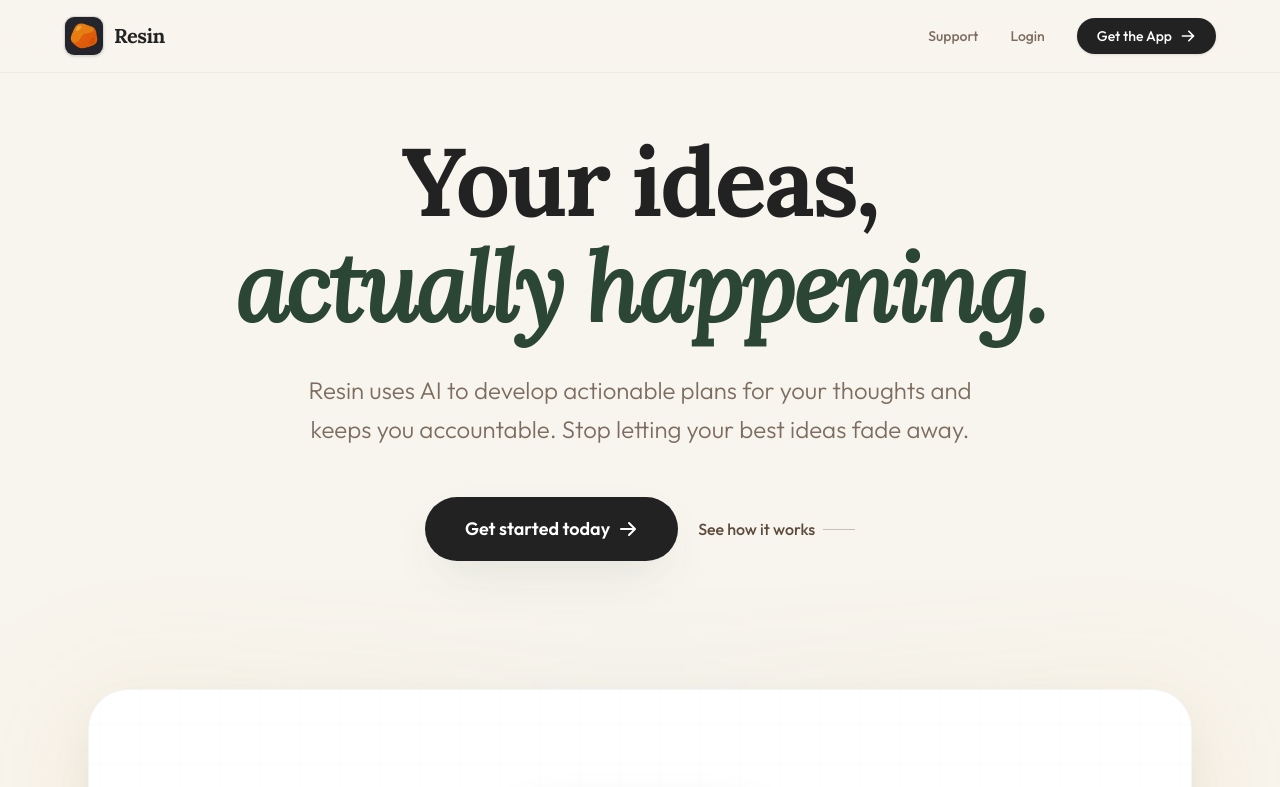
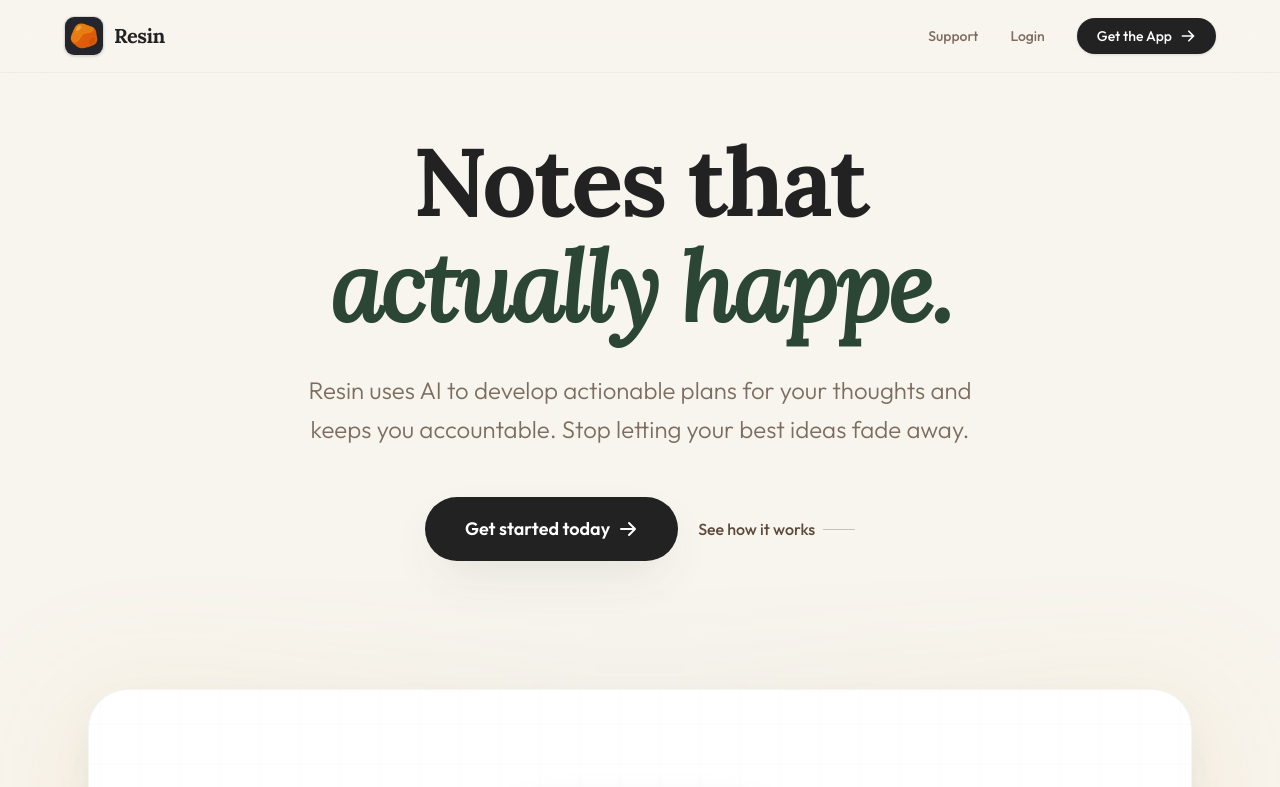
Before and after one commit to zachmb/resin-site, a SvelteKit app: page / in a window 1280 px wide. Shown: the top 787 px of the page. Built offline with nearby package versions, Linux system fonts and the light colour scheme.

Commit message:
change hero

```diff
--- a/src/routes/+page.svelte
+++ b/src/routes/+page.svelte
@@ -8,10 +8,8 @@
         <h1
             class="text-5xl md:text-8xl font-bold text-resin-charcoal font-serif mb-8 tracking-tight leading-[1.1] text-balance"
         >
-            Your ideas, <br />
-            <span class="text-resin-forest italic serif"
-                >actually happening.</span
-            >
+            Notes that <br />
+            <span class="text-resin-forest italic serif">actually happe.</span>
         </h1>
 
         <p
```
